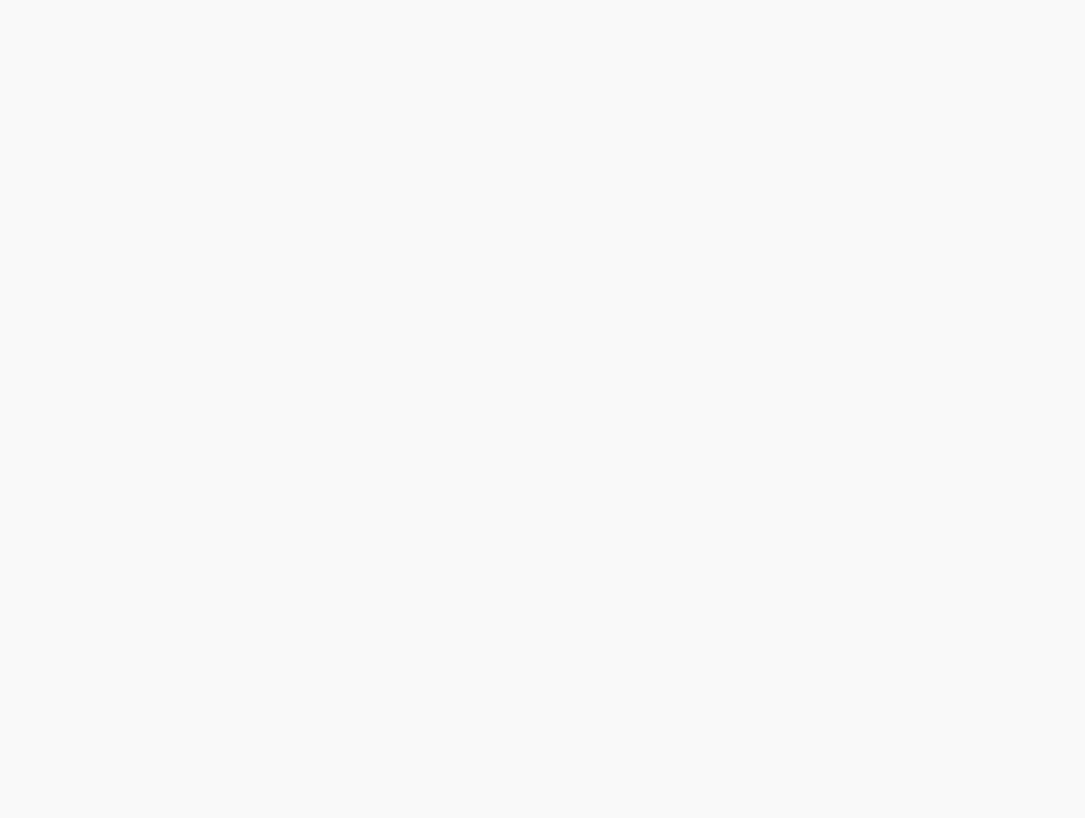
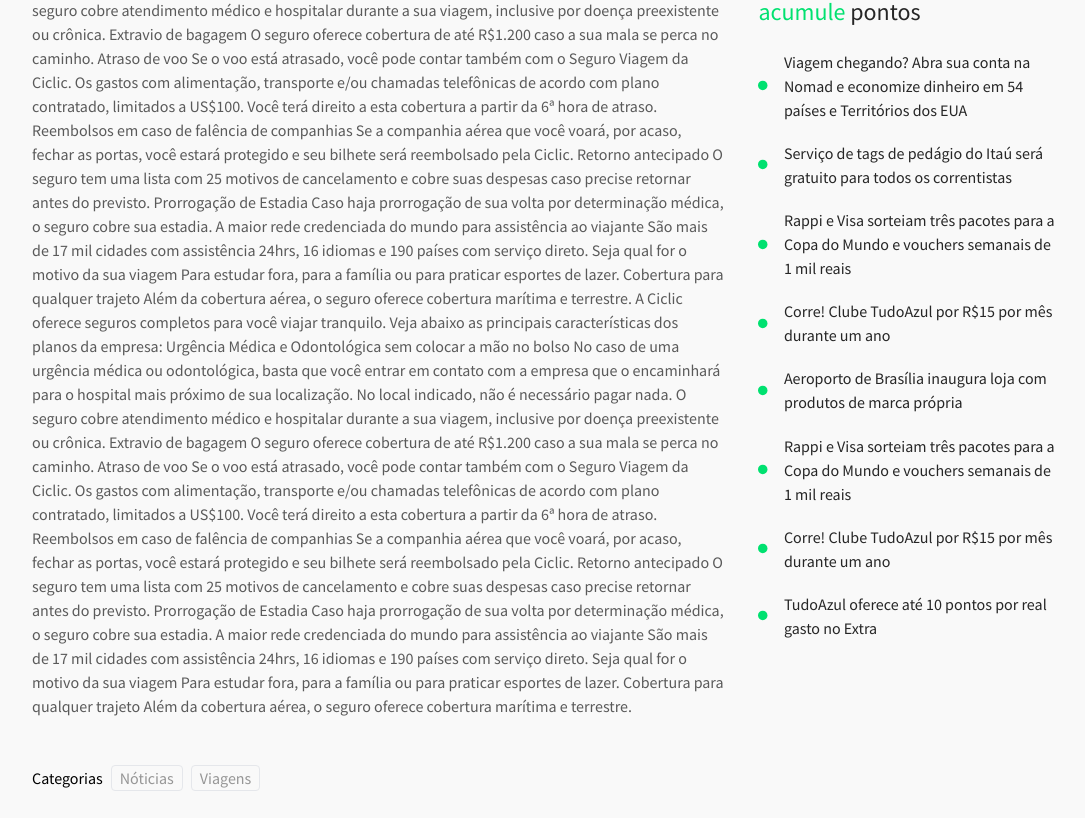
Before and after one commit to AntonioEdinadson/blog-suasmilhas, a React (Vite) app: page /post in a window 1280 px wide. Shown: the part 1102-1920 px from the top of the page, without its empty margins (96-1181 px from the left). Built offline with nearby package versions, Linux system fonts and the light colour scheme.

Commit message:
ajust in page post

```diff
--- a/index.html
+++ b/index.html
@@ -1,13 +1,19 @@
 <!DOCTYPE html>
 <html lang="pt-br">
+
 <head>
   <meta charset="UTF-8" />
   <link rel="icon" type="image/svg+xml" href="/img/favicon.png" />
   <meta name="viewport" content="width=device-width, initial-scale=1.0" />
+  <link rel="preconnect" href="https://fonts.googleapis.com">
+  <link rel="preconnect" href="https://fonts.gstatic.com" crossorigin>
+  <link href="https://fonts.googleapis.com/css2?family=Source+Sans+Pro:wght@200;300;400;600;700;900&display=swap" rel="stylesheet">
   <title>Suasmilhas.com | Fique sempre atento a promoções, viages etc</title>
 </head>
+
 <body>
   <div id="root"></div>
   <script type="module" src="/src/main.tsx"></script>
 </body>
+
 </html>
--- a/src/global.css
+++ b/src/global.css
@@ -1,8 +1,6 @@
 @tailwind base;
 @tailwind components;
 @tailwind utilities;
-@import url('https://fonts.googleapis.com/css2?family=Poppins:wght@100;200;300;400;500;600&family=Roboto:wght@100;300;400;500;700;900&display=swap');
-
 
 body {
     background-color: #f9f9f9;
@@ -12,7 +10,7 @@
     margin: 0;
     padding: 0;
     box-sizing: border-box;
-    font-family: 'Roboto', sans-serif;
+    font-family: 'Source Sans Pro', sans-serif;
 }
 
 .swiper-wrapper {
--- a/src/pages/Home/index.tsx
+++ b/src/pages/Home/index.tsx
@@ -45,7 +45,6 @@
     return (
         <div className="">
             <Navbar />
-            <Quotes />
             <Header />
             <main className="mmMD:w-[85%] mSM:w-[95%] mmSD:w-[80%] max-w-[1680px]  w-[70%] mx-auto my-[2rem]">
                 <div className="w-full h-full border-b border-[#CECECE] pb-[1.5rem]">
--- a/src/pages/Post/index.tsx
+++ b/src/pages/Post/index.tsx
@@ -1,12 +1,15 @@
 import { useEffect, useState } from "react";
+import { Link } from "react-router-dom";
+
+import { FaTwitter, FaFacebook, FaWhatsapp, FaTelegram } from 'react-icons/fa';
+import { BsCircleFill } from "react-icons/bs";
+
+import Services from "../../services/api";
+import { IPost } from "../../types/IPost";
+
 import { Announcement } from "../../components/announcement";
 import { Navbar } from "../../components/navbar";
 import { Quotes } from "../../components/quote";
-import { IPost } from "../../types/IPost";
-
-import { FaTwitter, FaFacebook, FaWhatsapp, FaTelegram } from 'react-icons/fa';
-import { PopularPost } from "../../components/popularPost";
-import Services from "../../services/api";
 import { Recommend } from "../../components/recomend";
 import { Footer } from "../../components/footer";
 
@@ -14,26 +17,29 @@
     title: "Aeroporto de Brasília inaugura loja com produtos de marca própria",
     subTitle: "Aeroportos de Guarulhos e Viracopos têm taxas reajustadas em quase 14%, Aeroportos de Guarulhos e Viracopos têm taxas reajustadas em quase 14%",
     img: "https://passageirodeprimeira.com/wp-content/uploads/2022/07/passageirodeprimeira.com-aeroporto-de-brasilia-abre-loja-com-produtos-de-marca-propria-design-sem-nome-91.jpg",
-    label: "Nóticias",
+    label: "Nóticias;Viagens",
 };
 
 export const Post = () => {
 
-    const [popularPosts, setPopularPosts] = useState<IPost[]>([]);
+    const [accumulatePoints, setAccumulatePoints] = useState<IPost[]>([]);
     const [post, setPost] = useState<IPost>();
+
+    const [label, setLabel] = useState<string[]>([]);
 
     useEffect(() => {
         GetPost();
-        GetAllPopularPosts();
+        GetAllAccumulatePointsPosts();
     }, []);
 
     const GetPost = async () => {
         setPost(data);
+        setLabel(data.label.split(';'));
     }
 
-    const GetAllPopularPosts = async () => {
+    const GetAllAccumulatePointsPosts = async () => {
         const data = await Services.GetPosts();
-        setPopularPosts(data);
+        setAccumulatePoints(data);
     }
 
     return (
@@ -49,6 +55,7 @@
                 <main className="w-full">
 
                     <div className="flex items-start gap-[2rem] my-5">
+
                         <div className="w-[70%] h-[2000px]">
                             <h1 className="text-[2.5rem] leading-[2.5rem] font-extrabold py-4">{post?.title}</h1>
                             <h2 className="text-[1.2rem] text-[#828282]">{post?.subTitle}</h2>
@@ -64,15 +71,83 @@
                                     <span>{"18/07/2022 18:50 - postado há 50min"}</span>
                                 </div>
                             </div>
+                            <div className="my-[1rem]">
+                                <div className="rounded overflow-hidden">
+                                    <img src={post?.img} alt={post?.title} />
+                                </div>
+                                <p className="my-[2rem] text-[#5a5a5a] ">
+                                    A Ciclic oferece seguros completos para você viajar tranquilo. Veja abaixo as principais características dos planos da empresa:
+                                    Urgência Médica e Odontológica sem colocar a mão no bolso
+                                    No caso de uma urgência médica ou odontológica, basta que você entrar em contato com a empresa que o encaminhará para o hospital mais próximo de sua localização. No local indicado, não é necessário pagar nada. O seguro cobre atendimento médico e hospitalar durante a sua viagem, inclusive por doença preexistente ou crônica.
+                                    Extravio de bagagem
+                                    O seguro oferece cobertura de até R$1.200 caso a sua mala se perca no caminho.
+                                    Atraso de voo
+                                    Se o voo está atrasado, você pode contar também com o Seguro Viagem da Ciclic. Os gastos com alimentação, transporte e/ou chamadas telefônicas de acordo com plano contratado, limitados a US$100. Você terá direito a esta cobertura a partir da 6ª hora de atraso.
+                                    Reembolsos em caso de falência de companhias
+                                    Se a companhia aérea que você voará, por acaso, fechar as portas, você estará protegido e seu bilhete será reembolsado pela Ciclic.
+                                    Retorno antecipado
+                                    O seguro tem uma lista com 25 motivos de cancelamento e cobre suas despesas caso precise retornar antes do previsto.
+                                    Prorrogação de Estadia
+                                    Caso haja prorrogação de sua volta por determinação médica, o seguro cobre sua estadia.
+                                    A maior rede credenciada do mundo para assistência ao viajante
+                                    São mais de 17 mil cidades com assistência 24hrs, 16 idiomas e 190 países com serviço direto.
+                                    Seja qual for o motivo da sua viagem
+                                    Para estudar fora, para a família ou para praticar esportes de lazer.
+                                    Cobertura para qualquer trajeto
+                                    Além da cobertura aérea, o seguro oferece cobertura marítima e terrestre.
+
+                                    A Ciclic oferece seguros completos para você viajar tranquilo. Veja abaixo as principais características dos planos da empresa:
+                                    Urgência Médica e Odontológica sem colocar a mão no bolso
+                                    No caso de uma urgência médica ou odontológica, basta que você entrar em contato com a empresa que o encaminhará para o hospital mais próximo de sua localização. No local indicado, não é necessário pagar nada. O seguro cobre atendimento médico e hospitalar durante a sua viagem, inclusive por doença preexistente ou crônica.
+                                    Extravio de bagagem
+                                    O seguro oferece cobertura de até R$1.200 caso a sua mala se perca no caminho.
+                                    Atraso de voo
+                                    Se o voo está atrasado, você pode contar também com o Seguro Viagem da Ciclic. Os gastos com alimentação, transporte e/ou chamadas telefônicas de acordo com plano contratado, limitados a US$100. Você terá direito a esta cobertura a partir da 6ª hora de atraso.
+                                    Reembolsos em caso de falência de companhias
+                                    Se a companhia aérea que você voará, por acaso, fechar as portas, você estará protegido e seu bilhete será reembolsado pela Ciclic.
+                                    Retorno antecipado
+                                    O seguro tem uma lista com 25 motivos de cancelamento e cobre suas despesas caso precise retornar antes do previsto.
+                                    Prorrogação de Estadia
+                                    Caso haja prorrogação de sua volta por determinação médica, o seguro cobre sua estadia.
+                                    A maior rede credenciada do mundo para assistência ao viajante
+                                    São mais de 17 mil cidades com assistência 24hrs, 16 idiomas e 190 países com serviço direto.
+                                    Seja qual for o motivo da sua viagem
+                                    Para estudar fora, para a família ou para praticar esportes de lazer.
+                                    Cobertura para qualquer trajeto
+                                    Além da cobertura aérea, o seguro oferece cobertura marítima e terrestre.
+
+                                </p>
+                            </div>
+                            <div className="w-full flex items-center gap-2">
+                                <h2 className="py-4">Categorias</h2>
+                                <div className="w-full flex gap-2 text-[#969696]">
+                                    {label.map((name) => (
+                                        <div className="border rounded px-2">{name}</div>
+                                    ))}
+                                </div>
+                            </div>
                         </div>
 
                         <aside className="w-[30%] sticky top-0">
-                            <div className="w-full h-[600px]">
+                            <div className="w-full h-[600px] mb-[2rem]">
                                 <Announcement />
+                            </div>
+                            <div className="w-full flex flex-col gap-[1.2rem] py-[2rem]">
+                                <h2 className="text-[1.5rem] text-[#262626]"><span className="font-medium  text-[#00e170]">acumule</span> pontos</h2>
+                                {accumulatePoints.slice(0, 8).map((post: IPost, index: number) => (
+                                    <div className="w-full flex items-center gap-[1rem]" key={index}>
+                                        <BsCircleFill className="w-[10px] text-left text-[.8rem] text-[#00e170]" />
+                                        <Link to="" className="w-[calc(100%-10px)] text-[1rem] font-medium text-[#262626] hover:text-[#00e170]"><h2>{post.title}</h2></Link>
+                                    </div>
+                                ))}
                             </div>
                         </aside>
                     </div>
-
+                    <div className="w-full flex gap-[2rem] py-[2rem]">
+                        <div className="w-full">
+                            <Recommend />
+                        </div>
+                    </div>
                 </main>
             </div >
             <footer className="w-full bg-[#262626] pt-[3rem]">
```
Lines whose indentation alone changed are shown as unchanged.
